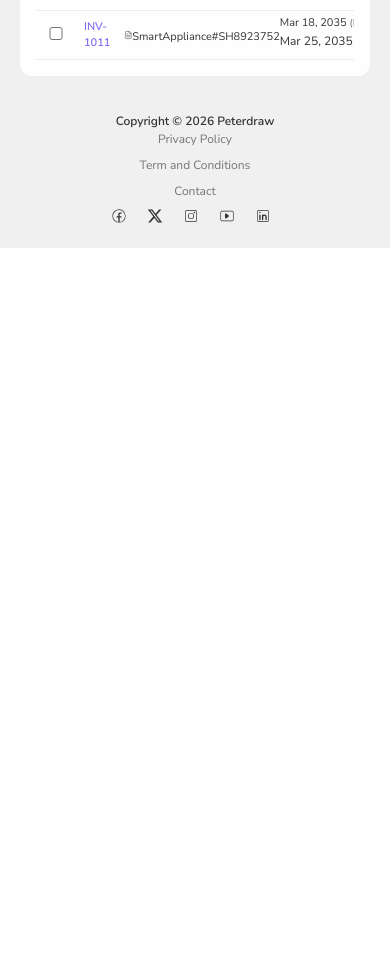
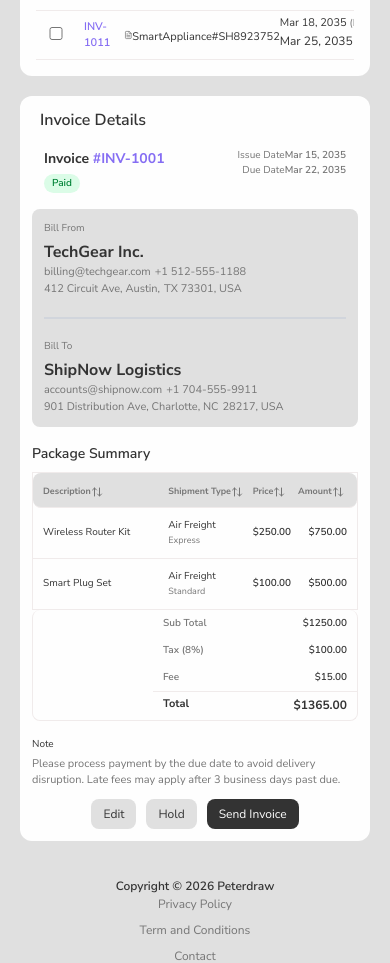
Before and after one commit to IztihadRafid/shipnow, a Next.js app: page /invoices in a window 390 px wide. Shown: the part 1034-1997 px from the top of the page. Before the commit the page ends 1282 px from the top, so only its background shows below. Built offline with nearby package versions, Linux system fonts and the light colour scheme.

Commit message:
invoice responsivness fixed, flex correctrion, button position fixed

```diff
--- a/src/app/(app)/invoices/page.tsx
+++ b/src/app/(app)/invoices/page.tsx
@@ -68,8 +68,7 @@ const InvoiceBillingPage = () => {
         })}
       </section>
 
-
-      <section className="w-full mt-5 flex items-start gap-4 relative overflow-hidden">
+      <section className="w-full mt-5 xl:flex items-start gap-4 relative overflow-hidden">
         {/* Invoice table */}
         <div className="bg-white rounded-xl p-4 flex-1 min-w-0 w-full">
           <div>
@@ -121,23 +120,20 @@ const InvoiceBillingPage = () => {
         {isDrawerOpen && (
           <div
             onClick={() => setIsDrawerOpen(false)}
-            className="absolute inset-0 bg-black/20 z-40 xl:hidden rounded-xl"
+            className="hidden md:block xl:hidden absolute inset-0 bg-black/20 z-40 rounded-xl"
           />
         )}
 
-        <div
-          className={` absolute top-0 right-0 z-50 h-full w-[479px] max-w-full bg-white p-4 overflow-y-auto transition-transform duration-300 ease-in-out rounded-xl
-            ${isDrawerOpen ? "translate-x-0" : "translate-x-full"}
-            xl:static xl:translate-x-0 xl:z-auto xl:w-[479px] xl:h-auto xl:p-0 xl:block xl:overflow-visible
+        <div className={`static w-full xl:mt-0 md:mt-0 mt-5 h-auto p-0 md:absolute md:top-0 md:right-0 md:z-50 md:h-full md:w-[479px] md:max-w-full md:bg-white md:p-4 md:overflow-y-auto md:transition-transform md:duration-300 md:ease-in-out md:rounded-xl ${isDrawerOpen ? "md:translate-x-0" : "md:translate-x-full"} xl:static xl:translate-x-0 xl:z-auto xl:w-[479px] xl:h-auto xl:p-0 xl:block xl:overflow-visible
   `}
         >
-          <div className="flex justify-end xl:hidden mb-2 absolute top-[30px] left-2 ">
-            <button >
-             <ChevronLeft   onClick={() => setIsDrawerOpen(false)}/>
+          <div className="hidden md:flex xl:hidden mb-2 absolute top-[30px] left-2 justify-end">
+            <button>
+              <ChevronLeft onClick={() => setIsDrawerOpen(false)} />
             </button>
           </div>
 
-          <InvoiceDetails selectedId={selectedId}/>
+          <InvoiceDetails selectedId={selectedId} />
         </div>
       </section>
     </div>
--- a/src/app/(app)/shipments/page.tsx
+++ b/src/app/(app)/shipments/page.tsx
@@ -64,7 +64,7 @@ const ShipmentPage = () => {
         <div className="flex justify-between items-center bg-white gap-4">
           <Link
             href="/shipments/create"
-            className="hidden md:inline-flex items-center bg-black text-gray-3 rounded-lg py-2.5 px-4"
+            className="hidden md:inline-flex text-[14px] items-center bg-black text-gray-3 rounded-lg py-2.5 px-4"
           >
             + Add New Shipping
           </Link>
--- a/src/app/globals.css
+++ b/src/app/globals.css
@@ -6,6 +6,7 @@
   --gray-3: #fefefe;
   --gray-4: #f0ebeb;
   --gray-5: #f0f0f0;
+  --gray-6: #E0E0E0;
   --white: #fefefe;
   --blue-1: #2A1298;
   --purple-1: #856df3;
@@ -19,6 +20,7 @@
   --color-gray-3: var(--gray-3);
   --color-gray-4: var(--gray-4);
   --color-gray-5: var(--gray-5);
+  --color-gray-5: var(--gray-6);
   --color-white: var(--white);
   --color-blue-1: var(--blue-1);
   --color-purple-2: var(--purple-2);
--- /dev/null
+++ b/src/app/not-found.tsx
@@ -0,0 +1,26 @@
+import Image from "next/image";
+import Link from "next/link";
+import logo from "../../public/Patterns.png";
+const NotFound = () => {
+  return (
+    <div className="flex flex-col items-center justify-center min-h-screen gap-4 bg-gray-5 text-center px-4">
+      <Image src={logo} alt="ShipNow logo" width={100} height={100} />
+      <h1 className="text-[34px] font-bold text-gray-1">
+         Page Under Construction
+      </h1>
+
+      <p className="text-sm text-gray-2">
+        We`re currently building this page to bring you a better experience. <br /> Please check back soon. Thank you for your patience!
+      </p>
+
+      <Link
+        href="/dashboard"
+        className="mt-2 rounded-lg bg-gray-1 px-5 py-2.5 text-[12px] font-semibold text-gray-3"
+      >
+        Go Back
+      </Link>
+    </div>
+  );
+};
+
+export default NotFound;
--- a/src/components/InvoiceDetails.tsx
+++ b/src/components/InvoiceDetails.tsx
@@ -41,17 +41,17 @@ export default function InvoiceDetails({ selectedId }: { selectedId: string }) {
   return (
     <div className="bg-white rounded-xl p-[12px]">
       <div className="flex justify-between items-center">
-        <h4 className="text-[16px] font-semibold">Invoice Details</h4>
-        <div className="flex gap-2.5">
-          <button className="text-[12px] rounded-lg px-3 py-1.5">Edit</button>
-          <button className="text-[12px] rounded-lg px-3 py-1.5">Hold</button>
+        <h4 className="text-[16px] font-semibold ml-2">Invoice Details</h4>
+        <div className="hidden md:flex gap-2.5">
+          <button className="text-[12px] rounded-lg px-3 py-1.5 bg-gray-5">Edit</button>
+          <button className="text-[12px] rounded-lg px-3 py-1.5 bg-gray-5">Hold</button>
           <button className="text-[12px] bg-gray-1 text-white rounded-lg px-3 py-1.5">
             Send Invoice
           </button>
         </div>
       </div>
 
-      <div className="flex w-[423px] mx-auto justify-between items-start mt-4">
+      <div className="flex py-4 px-3 mx-auto justify-between items-start ">
         <div>
           <p className="text-[14px] font-bold">
             Invoice <span className="text-purple-1">#{invoice.id}</span>
@@ -78,35 +78,50 @@ export default function InvoiceDetails({ selectedId }: { selectedId: string }) {
         </div>
       </div>
 
-      <div className="bg-gray-5 rounded-lg p-3 mt-4 flex justify-between">
+      <div className="bg-gray-5 rounded-lg p-3  flex  gap-3 flex-col md:flex-row justify-between">
+        {/* left content */}
         <div>
           <p className="text-[10px] text-gray-2">Bill From</p>
           <p className=" font-bold mt-1 text-[16px]">{invoice.billFrom.name}</p>
-          <p className="text-[11px] text-gray-2">{invoice.billFrom.email}</p>
-          <p className="text-gray-2 text-[11px]">
-            {invoice.billFrom.addressLine}
-          </p>
-          <p className="text-[11px] text-gray-2">
-            {invoice.billFrom.cityStateZip}, {invoice.billFrom.country}
-          </p>
-          <p className="text-[11px]  text-gray-2">{invoice.billFrom.phone}</p>
+          <p className="hidden md:block xl:block text-[11px] text-gray-2">{invoice.billFrom.email}</p>
+          <p className="hidden md:block xl:block text-gray-2 text-[11px]">{invoice.billFrom.addressLine}</p>
+          <p className="hidden md:block xl:block text-[11px] text-gray-2">{invoice.billFrom.cityStateZip}, {invoice.billFrom.country}</p>
+          <p className="hidden md:block xl:block text-[11px]  text-gray-2">{invoice.billFrom.phone}</p>
+          <div className="md:hidden xl:hidden flex items-center justify-start gap-1"><p className="text-[11px] text-gray-2">{invoice.billFrom.email}</p> <p className="text-[11px]  text-gray-2">{invoice.billFrom.phone}</p></div>
+          <div className="md:hidden xl:hidden flex items-center justify-start gap-1"><p className="text-gray-2 text-[11px]">{invoice.billFrom.addressLine}</p> <p className="text-[11px] text-gray-2">{invoice.billFrom.cityStateZip}, {invoice.billFrom.country}</p></div>
         </div>
-        <div className="text-right">
+
+        <div className="md:hidden block border border-gray-300 my-2"></div>
+
+        {/* right content */}
+        <div className="text-left md:text-right">
           <p className="text-[10px] text-gray-2">Bill To</p>
           <p className="font-bold mt-1 text-[16px]">{invoice.billTo.name}</p>
-          <p className=" text-gray-2 text-[11px]">{invoice.billTo.email}</p>
-          <p className="text-[11px] text-gray-2">
+          <p className="hidden md:block xl:block text-gray-2 text-[11px]">{invoice.billTo.email}</p>
+          <div className=" md:hidden xl:hidden flex items-center justify-start gap-1">
+            <p className=" text-gray-2 text-[11px]">{invoice.billTo.email}</p>
+            <p className="text-[11px] text-gray-2">{invoice.billTo.phone}</p>
+          </div>
+          <p className="hidden md:block xl:block text-[11px] text-gray-2">
+            {invoice.billTo.addressLine}
+          </p>
+          <p className="hidden md:block xl:block text-[11px] text-gray-2">
+            {invoice.billTo.cityStateZip}, {invoice.billTo.country}
+          </p>
+          <div className="md:hidden xl:hidden flex items-center justify-start gap-1">
+            <p className="text-[11px] text-gray-2">
             {invoice.billTo.addressLine}
           </p>
           <p className="text-[11px] text-gray-2">
             {invoice.billTo.cityStateZip}, {invoice.billTo.country}
           </p>
-          <p className="text-[11px] text-gray-2">{invoice.billTo.phone}</p>
+          </div>
+          <p className="hidden md:block xl:block text-[11px] text-gray-2">{invoice.billTo.phone}</p>
         </div>
       </div>
 
-      <h5 className="text-[14px] font-semibold mt-4">Package Summary</h5>
-      <table className="w-full text-left mt-2 border border-gray-4 ">
+      <h5 className="text-[14px] font-semibold mt-4 ">Package Summary</h5>
+      <table className="w-full text-left mt-2 border border-gray-4 mx-auto">
         <thead>
           <tr className="text-gray-2 w-full flex items-center justify-between text-[10px] pt-3 px-2.5 pb-2 bg-gray-5 border-b border-gray-4 rounded-lg">
             <th className="w-[120px] flex items-center">
@@ -121,7 +136,7 @@ export default function InvoiceDetails({ selectedId }: { selectedId: string }) {
               <span className="text-[9px]">Price</span>
               <ArrowUpDown size={12} />
             </th>
-            <th className="w-[30px] flex items-center ">
+            <th className="md:block xl:block hidden w-[30px] flex items-center ">
               <span className="text-[9px]">Qty</span>
               <ArrowUpDown size={12} />
             </th>
@@ -150,7 +165,7 @@ export default function InvoiceDetails({ selectedId }: { selectedId: string }) {
               <td className="w-[40px] text-[10px] font-semibold text-gray-1">
                 ${item.price.toFixed(2)}
               </td>
-              <td className="w-[30px] text-[10px] font-semibold text-gray-1">
+              <td className=" md:block xl:block hidden w-[30px] text-[10px] font-semibold text-gray-1">
                 {item.qty}
               </td>
               <td className="w-[49px] text-[10px] text-gray-1 font-semibold text-right">
@@ -161,10 +176,10 @@ export default function InvoiceDetails({ selectedId }: { selectedId: string }) {
         </tbody>
       </table>
 
-      <div className=" w-full flex 1 text-[12px] text-gray-2 border-t-0 border-b border-x border-gray-4 rounded-lg">
+      <div className=" w-full flex 1 text-[12px] text-gray-2 border-t-0 border-b border-x border-gray-4 rounded-lg ">
        <div className="w-1/3"></div>
-       <div className="w-2/3">
-         <div className="flex justify-between py-1.5 px-2.5">
+       <div className="w-2/3 md:ml-0 xl:ml-0 ml-[18px]">
+         <div className="flex justify-between py-1.5 px-2.5 ">
           <span className="text-gray-2 text-[10px] font-semibold">
             Sub Total
           </span>
@@ -199,6 +214,15 @@ export default function InvoiceDetails({ selectedId }: { selectedId: string }) {
         <p className="text-[10px] text-gray-1">Note</p>
         <p className="text-[11px] text-gray-2 mt-1">{invoice.note}</p>
       </div>
+
+
+       <div className="md:hidden mt-[10px] flex gap-2.5 items-center justify-center">
+          <button className="text-[12px] rounded-lg px-3 py-1.5 bg-gray-5">Edit</button>
+          <button className="text-[12px] rounded-lg px-3 py-1.5 bg-gray-5">Hold</button>
+          <button className="text-[12px] bg-gray-1 text-white rounded-lg px-3 py-1.5">
+            Send Invoice
+          </button>
+        </div>
     </div>
   );
 }
```
Also changed, not shown: src/app/(app)/shipments/create/page.tsx (+17 -6 lines), src/components/Sidebar.tsx (+66 -20 lines). Lines whose indentation alone changed are shown as unchanged.
